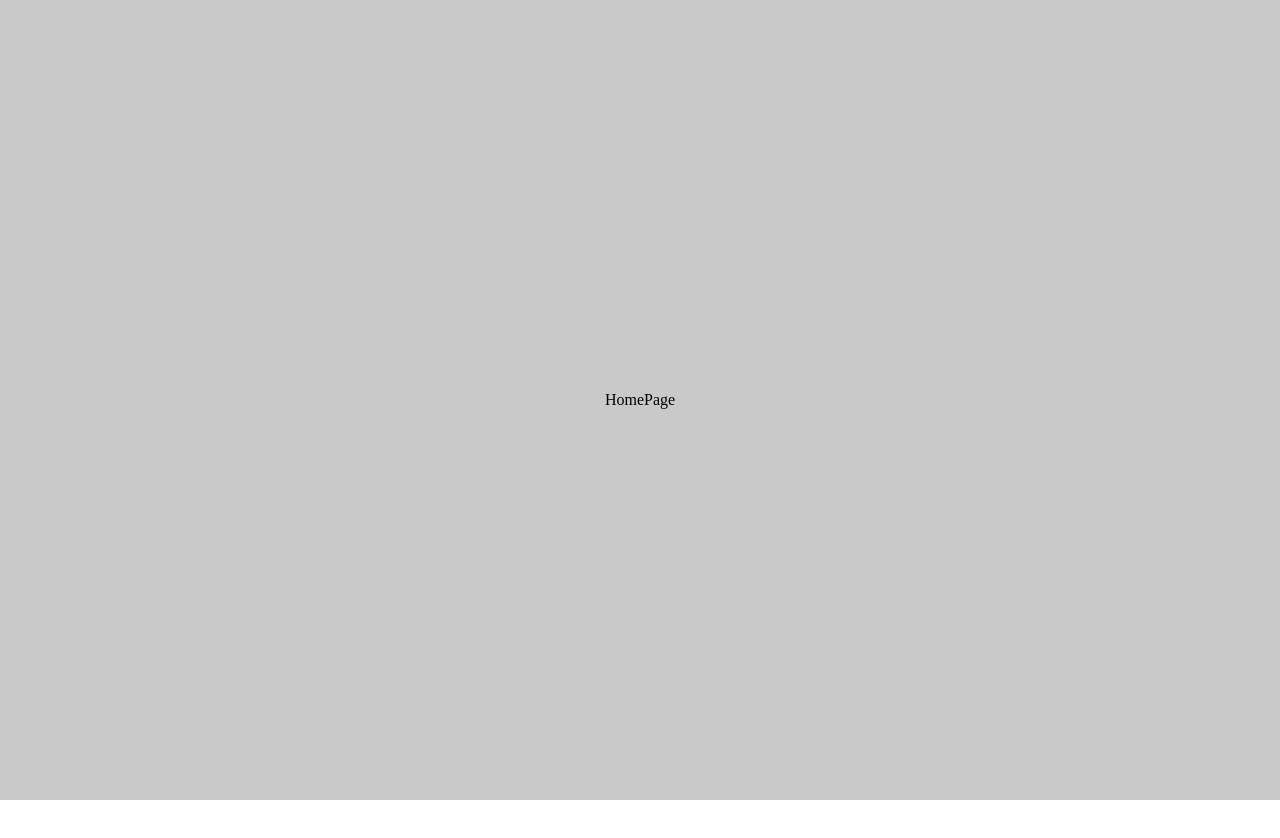
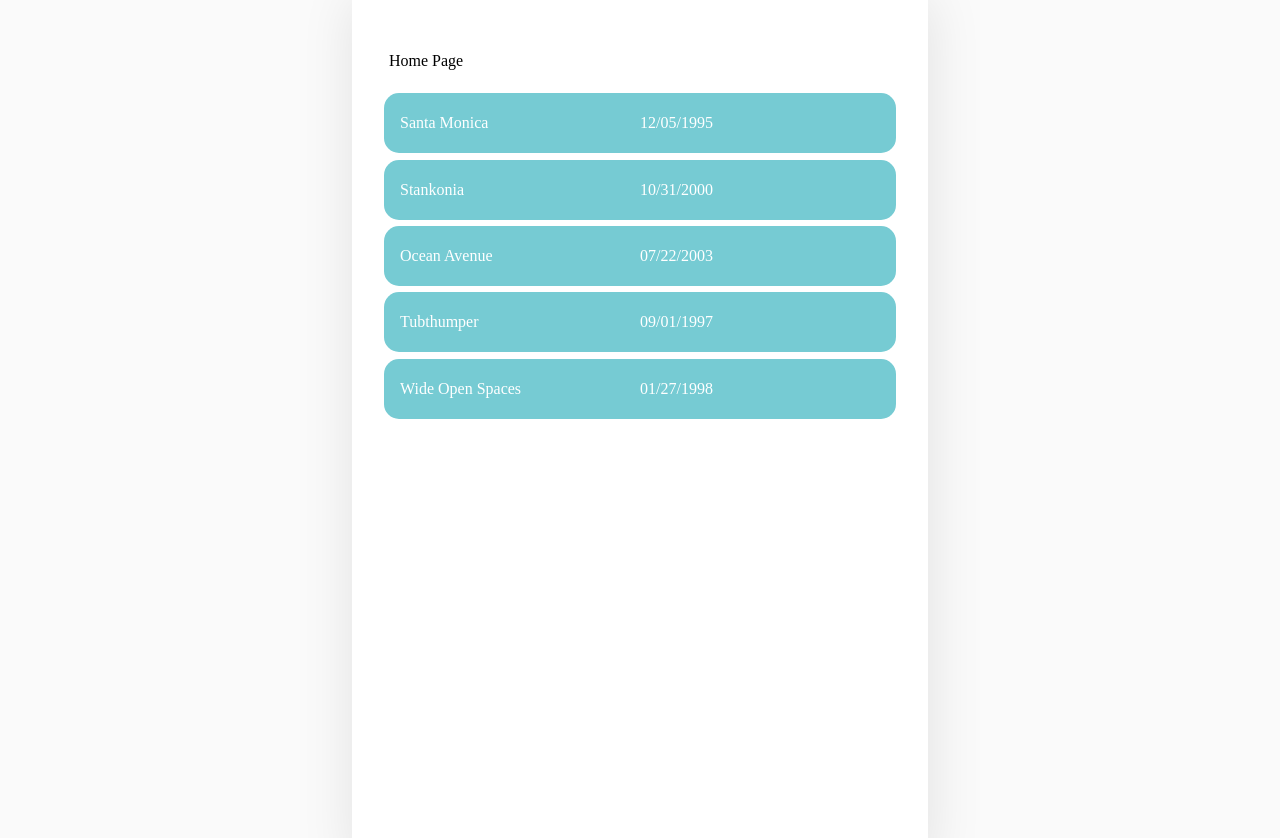
Before and after one commit to FarizAlfairuz/react-from-scratch, a React app: page / in a window 1280 px wide. Shown: the top 838 px of the page. Before the commit the page ends 800 px from the top, so only its background shows below. Built offline with nearby package versions, Linux system fonts and the light colour scheme.

Commit message:
add: some components and layout

```diff
--- /dev/null
+++ b/src/components/Card.tsx
@@ -0,0 +1,12 @@
+import styled from 'styled-components'
+
+const Card = styled.div`
+  margin: 0.2rem 0rem;
+  padding: 1rem;
+  background-color: #76cbd3;
+  border-radius: 15px;
+  color: white;
+  display: flex;
+  flex-direction: column;
+`
+export default Card
--- a/src/components/Layout.tsx
+++ b/src/components/Layout.tsx
@@ -5,7 +5,7 @@
   display: flex;
   justify-content: center;
   align-items: center;
-  background-color: #c9c9c9;
+  background-color: #fafafa;
   width: 100%;
   height: 100%;
   min-height: 100vh;
--- /dev/null
+++ b/src/components/Page.tsx
@@ -0,0 +1,15 @@
+import styled from 'styled-components'
+
+const Page = styled.div`
+  background-color: white;
+  width: 40%;
+  margin: auto;
+  display: flex;
+  flex-direction: column;
+  height: 100%;
+  min-height: 100vh;
+  box-shadow: 1px -1px 50px 0.5px rgba(0, 0, 0, 0.1);
+  padding: 2rem;
+`
+
+export default Page
--- /dev/null
+++ b/src/components/View.tsx
@@ -0,0 +1,21 @@
+import styled, { css } from 'styled-components'
+
+const View = styled.div<{ margin?: string; padding?: string }>`
+  ${(props) =>
+    props.margin
+      ? css`
+          margin: ${props.margin};
+        `
+      : css``}
+  ${(props) =>
+    props.padding
+      ? css`
+          padding: ${props.padding};
+        `
+      : css``}
+  display: flex;
+  justify-content: between;
+  width: 100%;
+`
+
+export default View
--- /dev/null
+++ b/src/data/dummyData.ts
@@ -0,0 +1,49 @@
+interface DataObject {
+  id: number
+  name: string
+  number: number
+  amount: string
+  due: string
+}
+
+const invoices = [
+  {
+    id: 1,
+    name: 'Santa Monica',
+    number: 1995,
+    amount: '$10,800',
+    due: '12/05/1995',
+  },
+  {
+    id: 2,
+    name: 'Stankonia',
+    number: 2000,
+    amount: '$8,000',
+    due: '10/31/2000',
+  },
+  {
+    id: 3,
+    name: 'Ocean Avenue',
+    number: 2003,
+    amount: '$9,500',
+    due: '07/22/2003',
+  },
+  {
+    id: 4,
+    name: 'Tubthumper',
+    number: 1997,
+    amount: '$14,000',
+    due: '09/01/1997',
+  },
+  {
+    id: 5,
+    name: 'Wide Open Spaces',
+    number: 1998,
+    amount: '$4,600',
+    due: '01/27/1998',
+  },
+]
+
+export const getInvoices = (): DataObject[] => {
+  return invoices
+}
--- a/src/pages/HomePage.tsx
+++ b/src/pages/HomePage.tsx
@@ -1,7 +1,27 @@
 import React from 'react'
+import { Link } from 'react-router-dom'
+import Card from '../components/Card'
+import Page from '../components/Page'
+import View from '../components/View'
+import { getInvoices } from '../data/dummyData'
 
 const HomePage = (): JSX.Element => {
-  return <div>HomePage</div>
+  const invoices = getInvoices()
+  return (
+    <Page>
+      <View margin="20px 5px">Home Page</View>
+      {invoices.map((invoice) => (
+        <Link to={`/${invoice.id}`} style={{ textDecoration: 'none' }}>
+          <Card key={invoice.id}>
+            <View>
+              <View padding="5px 0px">{invoice.name}</View>
+              <View padding="5px 0px">{invoice.due}</View>
+            </View>
+          </Card>
+        </Link>
+      ))}
+    </Page>
+  )
 }
 
 export default HomePage
```
